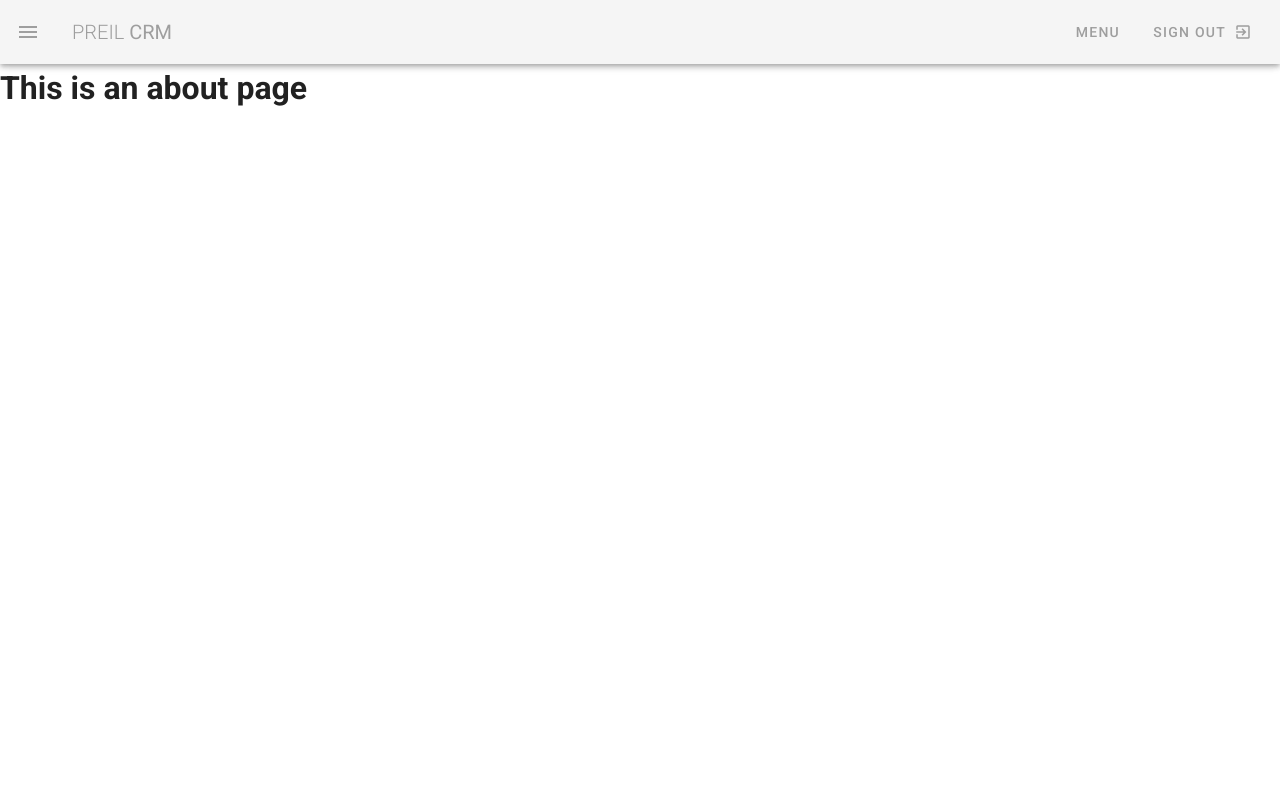
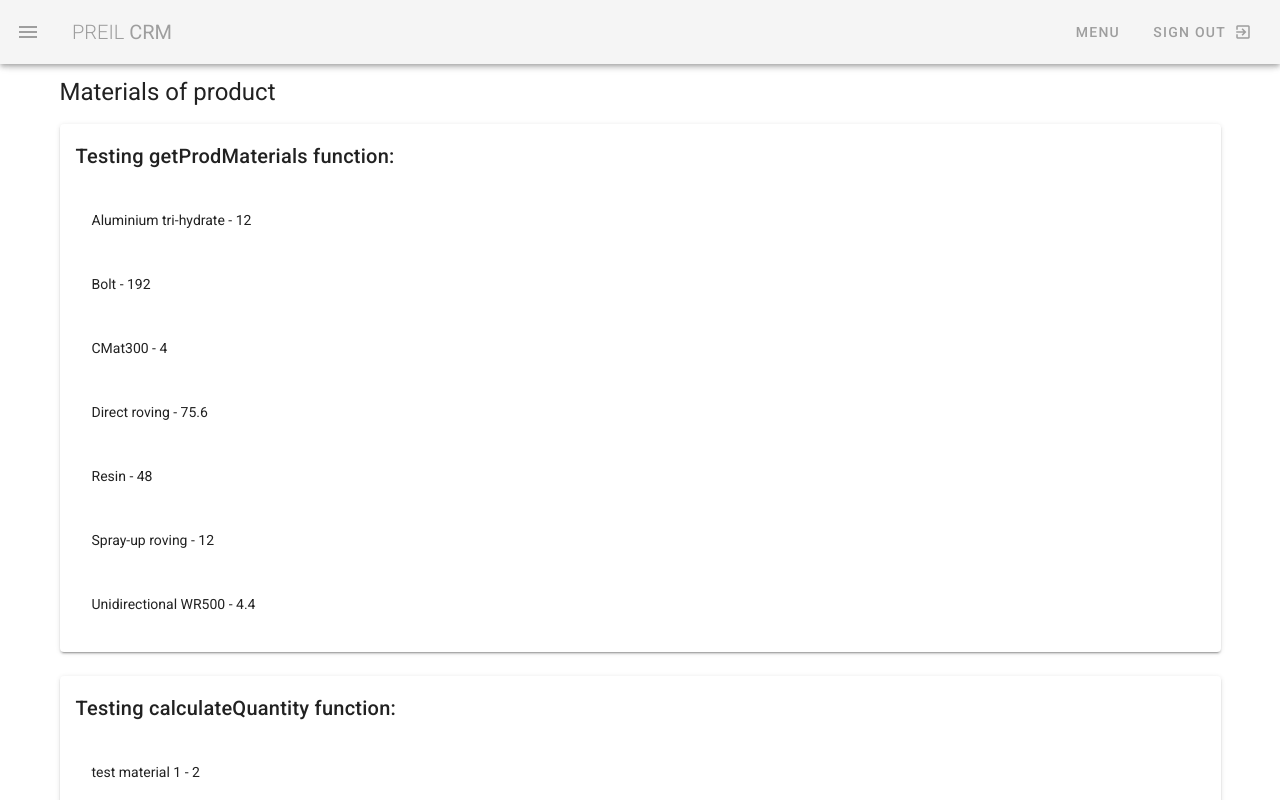
Before and after one commit to Preil/preil-crm, a Vue app: page /about in a window 1280 px wide. Shown: the top 800 px of the page. Built offline with nearby package versions, Linux system fonts and the light colour scheme.

Commit message:
Calculating product materials list.

```diff
--- a/src/views/About.vue
+++ b/src/views/About.vue
@@ -1,5 +1,15 @@
 <template>
-  <div class="about">
-    <h1>This is an about page</h1>
-  </div>
+  <CalculateProduct />
 </template>
+
+<script>
+  import CalculateProduct from '@/components/products/CalculateProduct'
+  export default {
+      data () {
+          return { }
+      },
+      components: {
+          CalculateProduct
+      }
+  }
+</script>
```
